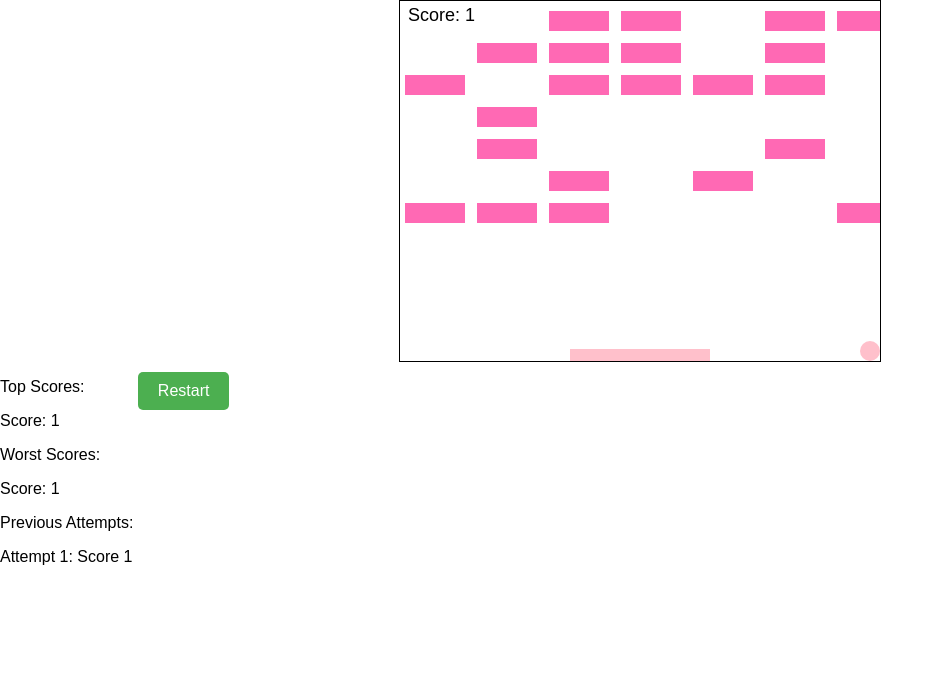
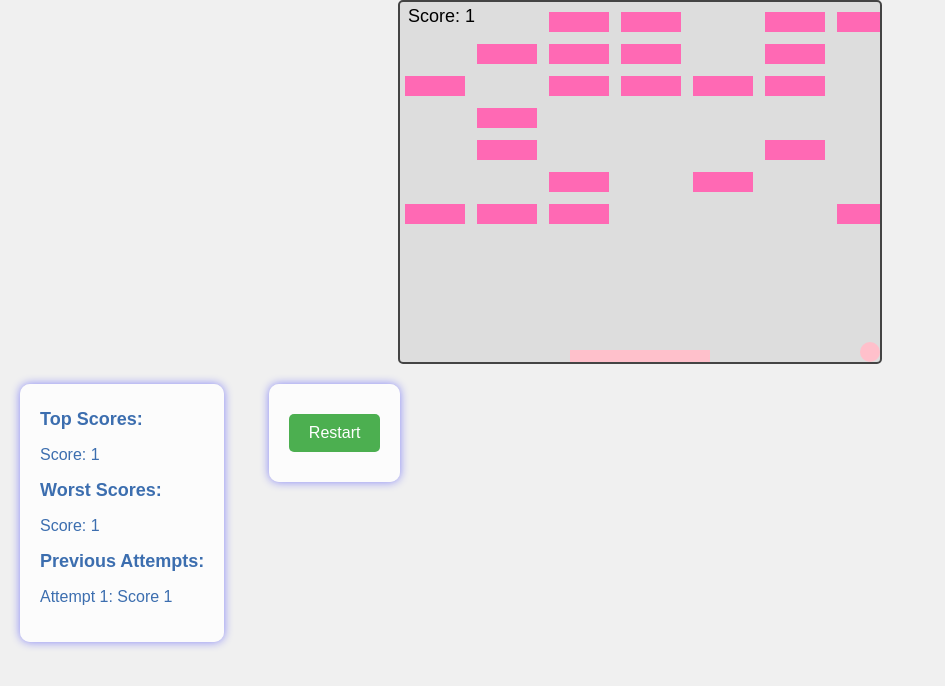
Before and after one commit to harenajo/lab1webklient, a plain HTML site: page game.html in a window 1280 px wide. Shown: the whole page, without its empty margins (0-945 px from the left). Drawn offline with Linux system fonts and the light colour scheme.

Commit message:
зміниоа кольори

```diff
--- a/game.html
+++ b/game.html
@@ -9,11 +9,14 @@
             font-family: Arial, sans-serif;
             margin: 0;
             padding: 0;
+            background-color: #f0f0f0;
         }
         canvas {
             display: block;
             margin: 0 auto;
-            border: 1px solid #000;
+            border: 2px solid #444;
+            background-color: #ddd;
+            border-radius: 5px;
         }
         #topScoresList, #worstScoresList, #previousAttemptsList {
             list-style-type: none;
@@ -21,6 +24,7 @@
         }
         #topScoresList li, #worstScoresList li, #previousAttemptsList li {
             margin-bottom: 5px;
+            color: #3c6eaf; /* Blue shade */
         }
         button {
             display: block;
@@ -33,11 +37,29 @@
             border-radius: 5px;
             cursor: pointer;
         }
+        .info-container {
+            display: inline-block;
+            vertical-align: top;
+            margin: 20px;
+            padding: 20px;
+            background-color: rgba(255, 255, 255, 0.8);
+            border-radius: 10px;
+            box-shadow: 0 0 10px rgba(0, 0, 255, 0.445); /* Blue shadow */
+        }
+        .info-container p {
+            margin: 5px 0;
+            font-size: 18px;
+            font-weight: bold;
+            color: #3c6eaf; /* Blue shade */
+        }
+        .info-container ul {
+            padding-left: 20px;
+        }
     </style>
 </head>
 <body>
     <canvas id="myCanvas" width="480" height="360"></canvas>
-    <div style="display: inline-block; vertical-align: top;">
+    <div class="info-container">
         <p>Top Scores:</p>
         <ul id="topScoresList"></ul>
         <p>Worst Scores:</p>
@@ -45,7 +67,7 @@
         <p>Previous Attempts:</p>
         <ul id="previousAttemptsList"></ul>
     </div>
-    <div style="display: inline-block; vertical-align: top;">
+    <div class="info-container">
         <button onclick="restartGame()">Restart</button>
     </div>
     <script>
```
